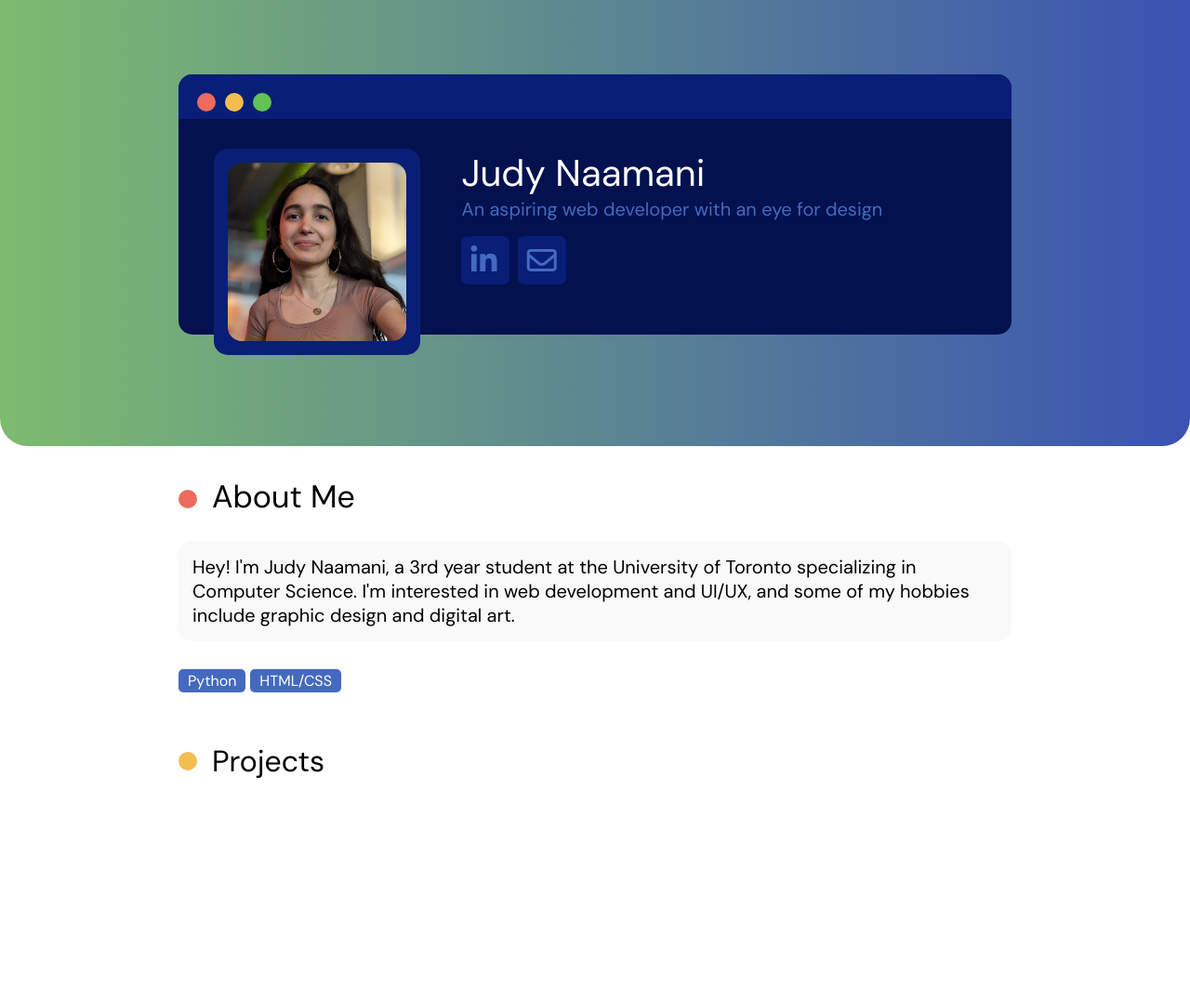
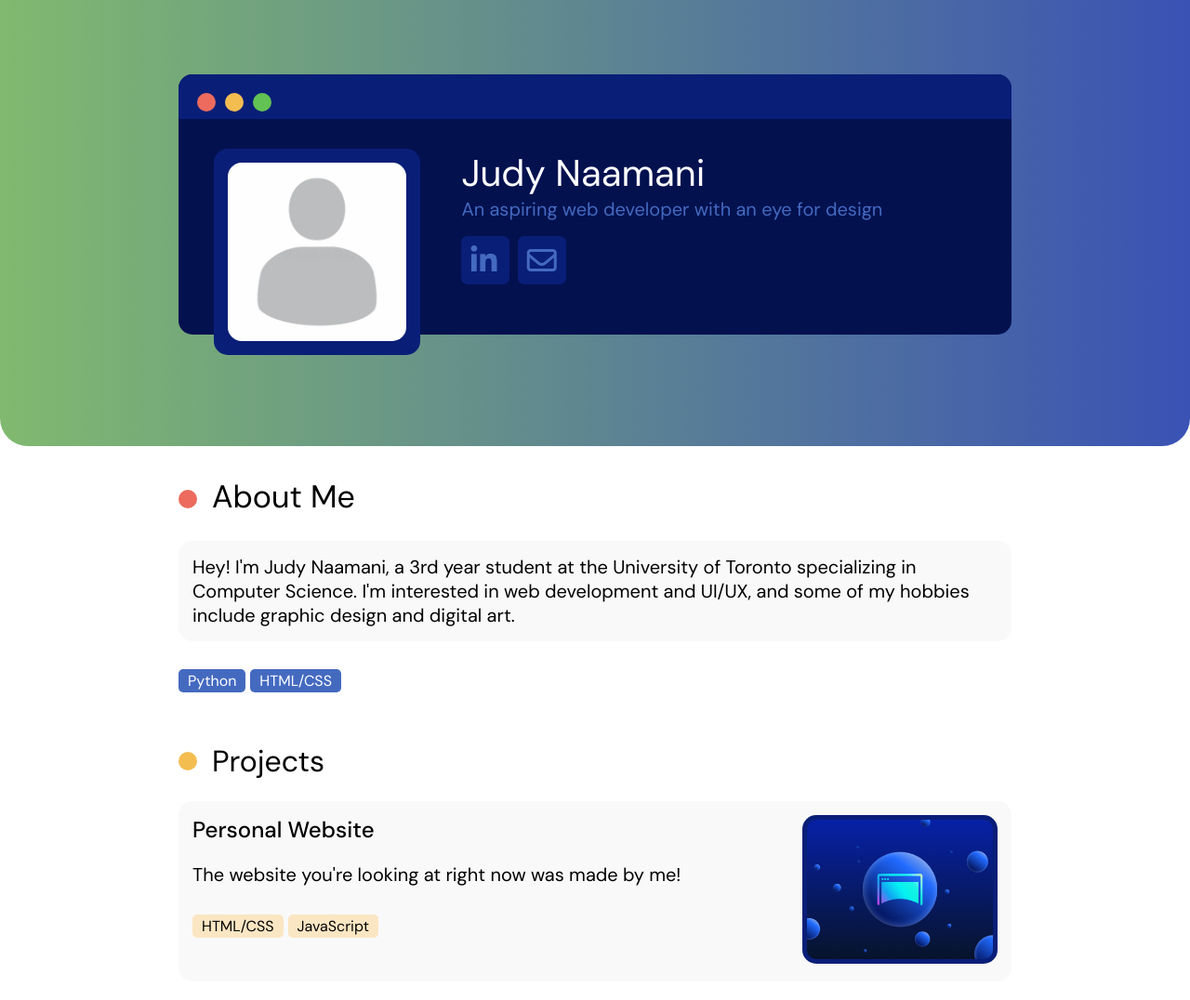
Before and after one commit to judy-n/-WebDevPortfolio, a plain HTML site: page index.html in a window 1280 px wide. Shown: the whole page at 93% size. Before the commit the page ends 862 px from the top, so only its background shows below. Drawn offline with Linux system fonts and the light colour scheme.

Commit message:
finish the template

```diff
--- a/index.html
+++ b/index.html
@@ -6,7 +6,7 @@
 
     <link rel="stylesheet" href="style.css">
     <script defer src="static/granim.min.js"></script>
-    <link href="https://fonts.googleapis.com/css2?family=DM+Sans:wght@400;700&display=swap" rel="stylesheet">
+    <link href="https://fonts.googleapis.com/css2?family=DM+Sans:wght@400;500;700&display=swap" rel="stylesheet">
     <script defer src="https://kit.fontawesome.com/9306cde46d.js" crossorigin="anonymous"></script>
     <meta name="viewport" content="width=device-width,initial-scale=1">
 </head>
@@ -24,7 +24,8 @@
         <div class="intro">
 
             <div class="pic">
-                <img src="static/judy.JPG" alt="judy">
+            <!--Replace this with your own picture, and also on line 54-->
+                <img src="static/pic.jpeg" alt="judy">
             </div>
             <div class="intro-text">
             <h1 id="name">Judy Naamani</h1>
@@ -49,7 +50,8 @@
     </canvas>
 
     <div class="pic">
-        <img src="static/judy.JPG" alt="judy">
+    <!--Replace this with your own picture-->
+        <img src="static/pic.jpeg" alt="judy">
     </div>
 </div>
 <div class="bottom">
@@ -74,7 +76,19 @@
             <div class="title-circle yellow"></div>
             <h1>Projects</h1>
         </div>
-        <div class="projects">
+        <div class="project-list">
+            <div class="project">
+                <div>
+                <h2>Personal Website</h2>
+
+                <p>The website you're looking at right now was made by me!</p>
+                <div class="skills">
+                    <span class="skill-tag"> HTML/CSS</span>
+                    <span class="skill-tag">JavaScript</span>
+                </div>
+                </div>
+                <img src="static/webdev.png"/>
+            </div>
         </div>
     </div>
 </div>
--- a/style.css
+++ b/style.css
@@ -1,6 +1,10 @@
 body {
-    margin: 0;
     font-family: "DM Sans", sans-serif;
+    margin: 0 0 3rem;
+}
+
+p {
+    font-size: 20px;
 }
 
 
@@ -11,8 +15,9 @@ body {
 #circle1:hover .btn {
     cursor: default;
     display: block;
-    margin: auto;
+    margin-left: 5px;
     color: #A3413B;
+    font-size: 20px;
 }
 
 #circle2:hover .btn {
@@ -153,8 +158,7 @@ h1, h2 {
     font-weight: normal;
 }
 
-
-.about-me .skill-tag {
+.skill-tag {
     background: #446AC0;
     padding: 2px 10px;
     border-radius: 5px;
@@ -194,6 +198,42 @@ h1, h2 {
 .green {
     background: #62C254;
     left: 80px;
+}
+
+.project {
+    background: #f9f9f9;
+    padding: 15px;
+    border-radius: 15px;
+    display: flex;
+    justify-content: space-between;
+    flex-wrap: wrap;
+}
+
+.project h2 {
+    width: fit-content;
+    margin-top: 0;
+    /*background: #e2e5eb;*/
+    /*padding: 0 5px 0 5px;*/
+    /*border-radius: 4px;*/
+    font-weight: 500;
+}
+
+.project img {
+    width: 200px;
+    height: 150px;
+    padding: 5px;
+    background: #091E77;
+    border-radius: 15px;
+}
+
+.project .skill-tag {
+    color: black;
+    background: #fbe6c3;
+    margin-bottom: 2rem;
+}
+
+img {
+    object-fit: cover;
 }
 
 @media screen and (max-width: 600px) {
```
Also changed, not shown: static/judy.JPG (deleted), static/pic.jpeg (added), static/webdev.png (added).
